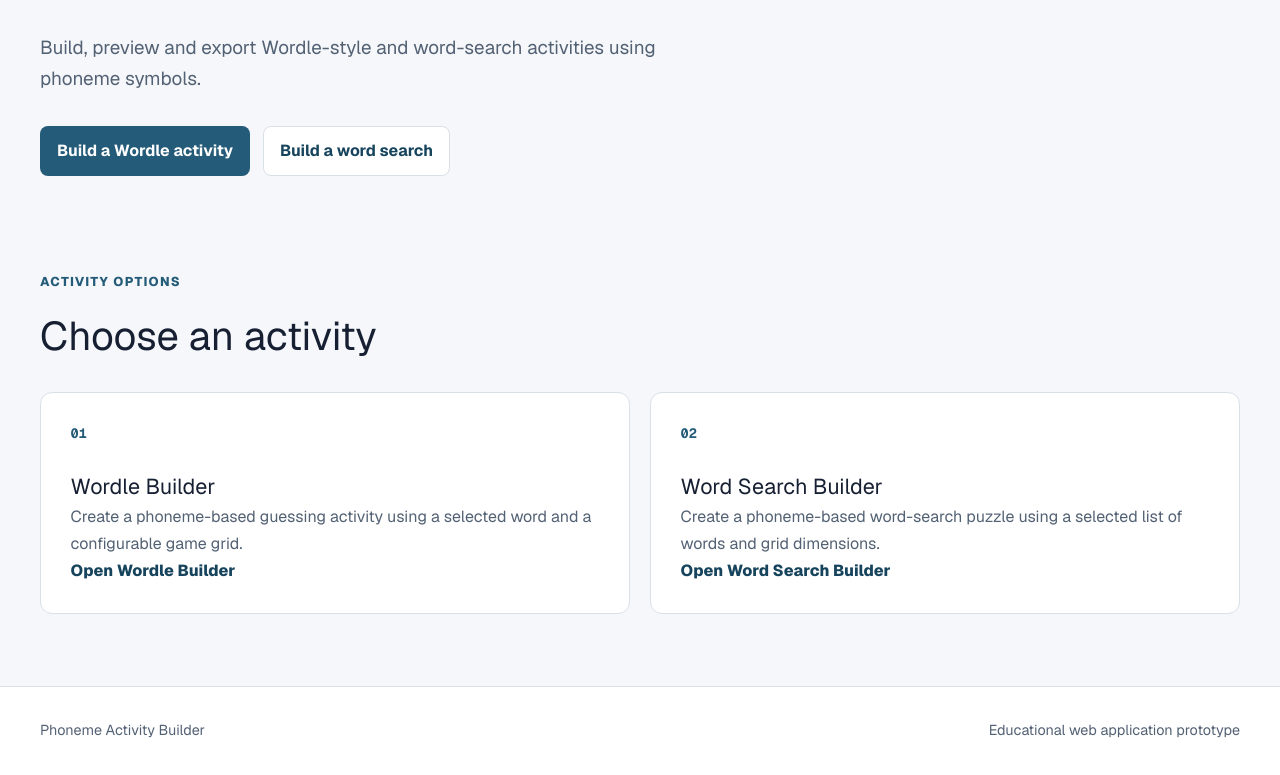
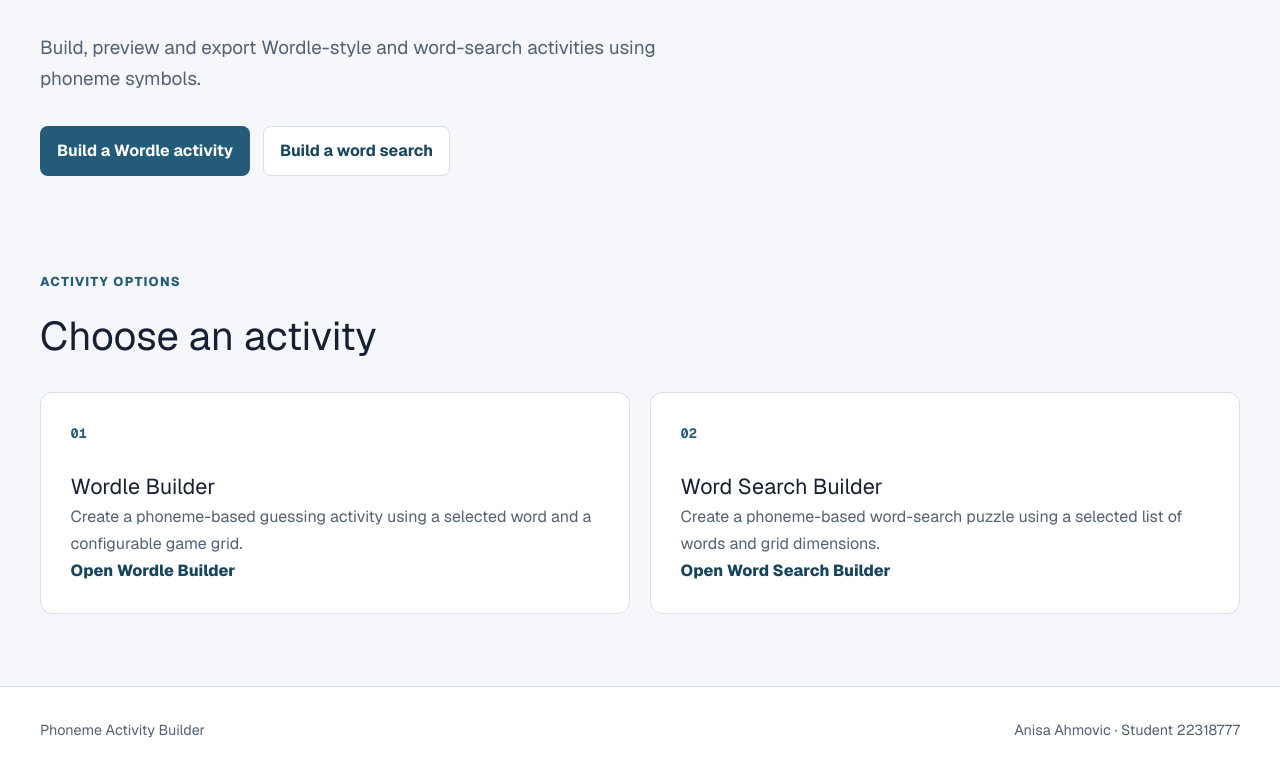
Before and after one commit to AnisaAhmovic/phoneme-activity-builder, a Next.js app: page / in a window 1280 px wide. Shown: the part 406-1181 px from the top of the page. Built offline with nearby package versions, Linux system fonts and the light colour scheme.

Commit message:
Add student identity to the footer

```diff
--- a/src/components/layout/Footer.tsx
+++ b/src/components/layout/Footer.tsx
@@ -3,7 +3,7 @@ export default function Footer() {
     <footer className="site-footer">
       <div className="site-footer__inner">
         <p>Phoneme Activity Builder</p>
-        <p>Educational web application prototype</p>
+        <p>Anisa Ahmovic · Student 22318777</p>
       </div>
     </footer>
   );
```
